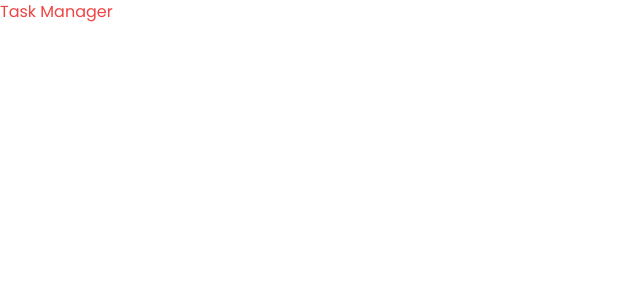
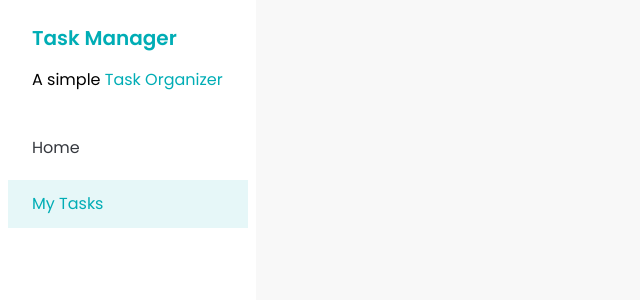
Before and after one commit to andressa-leite/fsc-task-manager, a React (Vite) app: page / in a window 1280 px wide. Shown: the top 300 px of the page, without its empty margins (0-640 px from the left). Built offline with nearby package versions, Linux system fonts and the light colour scheme.

Commit message:
feat: Added Sidebar e SidebarButton component

```diff
--- a/src/App.jsx
+++ b/src/App.jsx
@@ -1,6 +1,7 @@
+import { Sidebar } from "./components/SideBar";
 
 function App() {
-  return <div><h1 className="text-red-500">Task Manager</h1></div>
+  return <div><Sidebar /></div>
 }
 
 export default App;
--- /dev/null
+++ b/src/components/Sidebar.jsx
@@ -0,0 +1,18 @@
+import { SidebarButton } from './SidebarButton';
+
+export const Sidebar = () => {
+  return (
+    <div className="h-screen w-64 bg-white">
+      <div className="space-y-4 px-8 py-6">
+        <h1 className="text-xl font-semibold text-[#00ADB5]">Task Manager</h1>
+        <p>
+          A simple <span className="text-[#00ADB5]">Task Organizer</span>
+        </p>
+      </div>
+      <div className="flex flex-col gap-2 p-2">
+        <SidebarButton variant="unselected">Home</SidebarButton>
+        <SidebarButton variant="selected">My Tasks</SidebarButton>
+      </div>
+    </div>
+  );
+};
--- /dev/null
+++ b/src/components/SidebarButton.jsx
@@ -0,0 +1,22 @@
+import PropTypes from 'prop-types';
+
+export const SidebarButton = ({ children, variant }) => {
+  const getVariantClasses = () => {
+    if (variant === 'unselected') {
+      return 'text-[#35383E]';
+    }
+    if (variant === 'selected') {
+      return ' bg-[#E6F7F8] text-[#00ADB5]';
+    }
+  };
+  return (
+    <a href="/Home" className={`px-6 py-3 ${getVariantClasses()}`}>
+      {children}
+    </a>
+  );
+};
+
+SidebarButton.propTypes = {
+  variant: PropTypes.string.isRequired,
+  children: PropTypes.node.isRequired,
+};
--- a/src/index.css
+++ b/src/index.css
@@ -130,4 +130,8 @@
     font-weight: 100;
     font-style: italic;
   }
+
+  body {
+    @apply bg-[#f8f8f8]
+  }
 }
```
Also changed, not shown: 1 other file (tests, documents, lock files or other folders).
